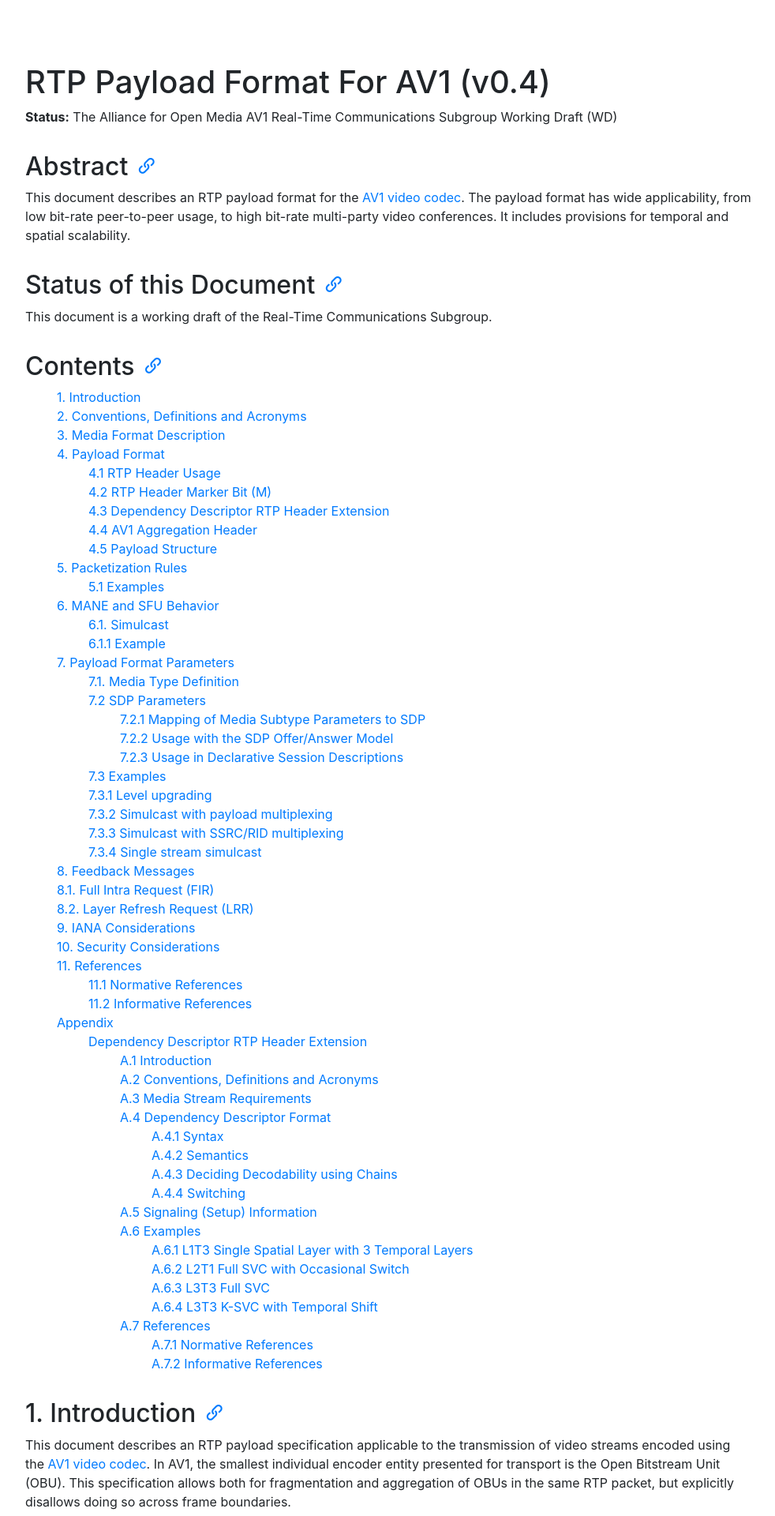
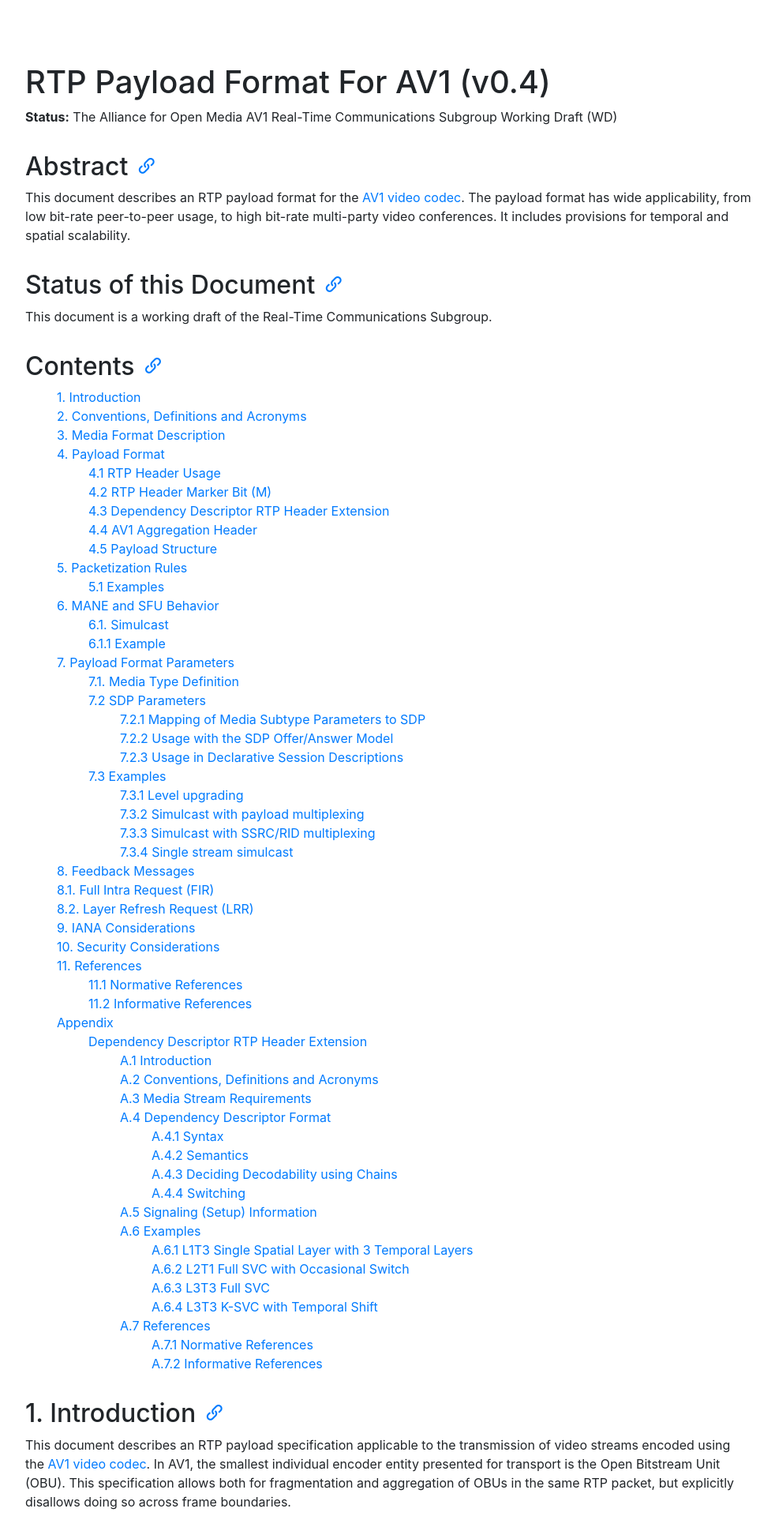
Before and after one commit to AOMediaCodec/av1-rtp-spec, a Jekyll site: the page built from index.md, in a window 1280 px wide. Shown: the top 1920 px of the page at 79% size, without its empty margins (53-1035 px from the left). Built offline with Jekyll 4.4.1, drawn with Linux system fonts in a browser that asks for light colours; nearby versions of some CDN libraries.

Commit message:
Fix section formatting

```diff
--- a/av1-rtp-spec.md
+++ b/av1-rtp-spec.md
@@ -396,7 +396,7 @@
 * a=rtpmap:98 AV1/90000
 * a=fmtp:98 profile=2; level-idx=8; tier=1;
 
-### 7.3.1 Level upgrading
+#### 7.3.1 Level upgrading
 In the following example the offer is accepted with level upgrading. The level to use in the offerer-to-answerer direction is Level 2.0, and the level to use in the answerer-to-offerer direction is Level 3.0/Tier 1.  The answerer is allowed to send at any level up to and including Level 2.0, and the offerer is allowed to send at any level up to and including Level 3.0/Tier 1:
 
 Offer SDP:
@@ -409,9 +409,9 @@
 * a=rtpmap:98 AV1/90000
 * a=fmtp:98 profile=0; level-idx=4; tier=1;
 
-### 7.3.2 Simulcast with payload multiplexing
+#### 7.3.2 Simulcast with payload multiplexing
 
-### 7.3.3 Simulcast with SSRC/RID multiplexing
+#### 7.3.3 Simulcast with SSRC/RID multiplexing
 In the following example an offer is made by a conferencing server to receive 3 simulcast streams.  The answerer agrees to send 3 simulcast streams at different resolutions.
 
 Offer SDP:
@@ -454,7 +454,7 @@
 * a=rid:q send
 * a=simulcast:send f;h;q
 
-### 7.3.4 Single stream simulcast
+#### 7.3.4 Single stream simulcast
 In the following example an offer is made to send a single RTP stream to a conferencing server. This single stream might include any AV1 dependency structure, including "S" scalability modes.
 
 Offer SDP:
```
